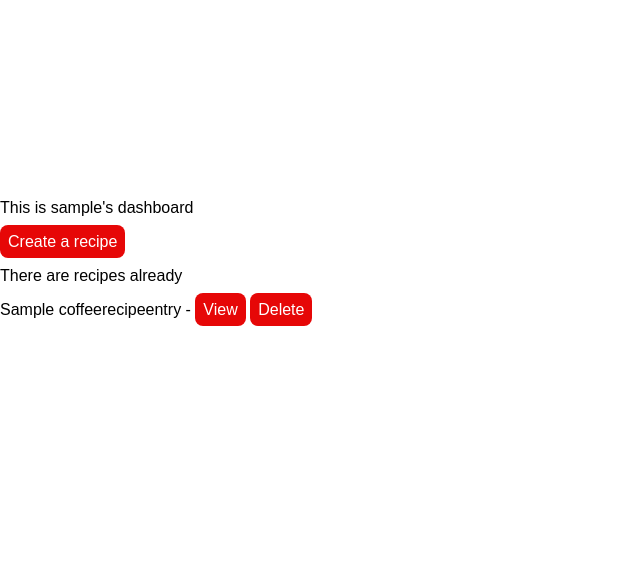
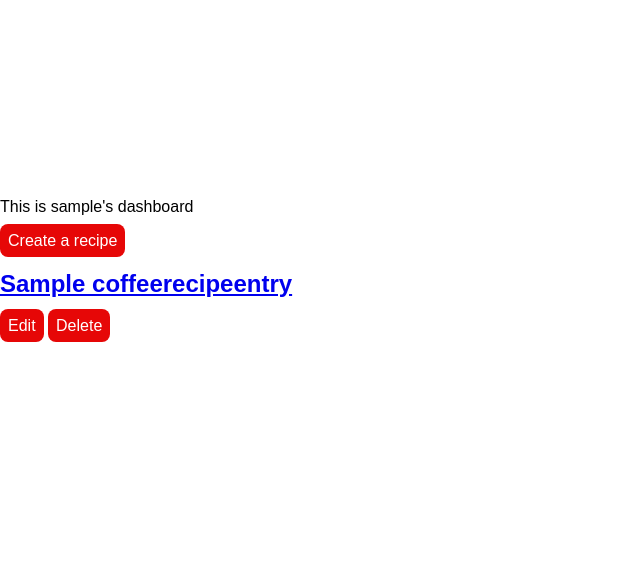
Before and after one commit to TwoStarLightMints/brew_it_again, a Django app: page /dashboard in a window 1280 px wide. Shown: the part 151-733 px from the top of the page, without its empty margins (0-640 px from the left). Run offline with Django 5.2, Linux system fonts and the light colour scheme; a user stored in the database is signed in; tables that the repository leaves empty hold one stand-in row (values such as "Sample post").

Commit message:
Remove view button and add edit button

```diff
--- a/bia_proj/bia/templates/dashboard.html
+++ b/bia_proj/bia/templates/dashboard.html
@@ -7,13 +7,17 @@
 <a href="{% url 'new_recipe' %}" class="rounded-button">Create a recipe</a>
 
 {% if user_recipes.count > 0 %}
-<p>There are recipes already</p>
-
 {% for recipe in user_recipes %}
-<p>{{ recipe.title }} - <a href="{% url 'recipe' recipe_id=recipe.id %}" class="rounded-button">View</a> <a href="{% url 'delete_recipe' recipe_id=recipe.id %}" class="rounded-button">Delete</a></p>
+<div class="recipe-preview">
+  <h2>
+    <a href="{% url 'recipe' recipe_id=recipe.id %}">{{ recipe.title }}</a>
+  </h2>
+  <a href="{% url 'edit_recipe' recipe_id=recipe.id %}" class="rounded-button">Edit</a>
+  <a href="{% url 'delete_recipe' recipe_id=recipe.id %}" class="rounded-button">Delete</a>
+</div>
 {% endfor %}
 {% else %}
-<p>No recipes made</p>
+<p>You don't have any saved recipes</p>
 {% endif %}
 
 {% endblock %}
```
